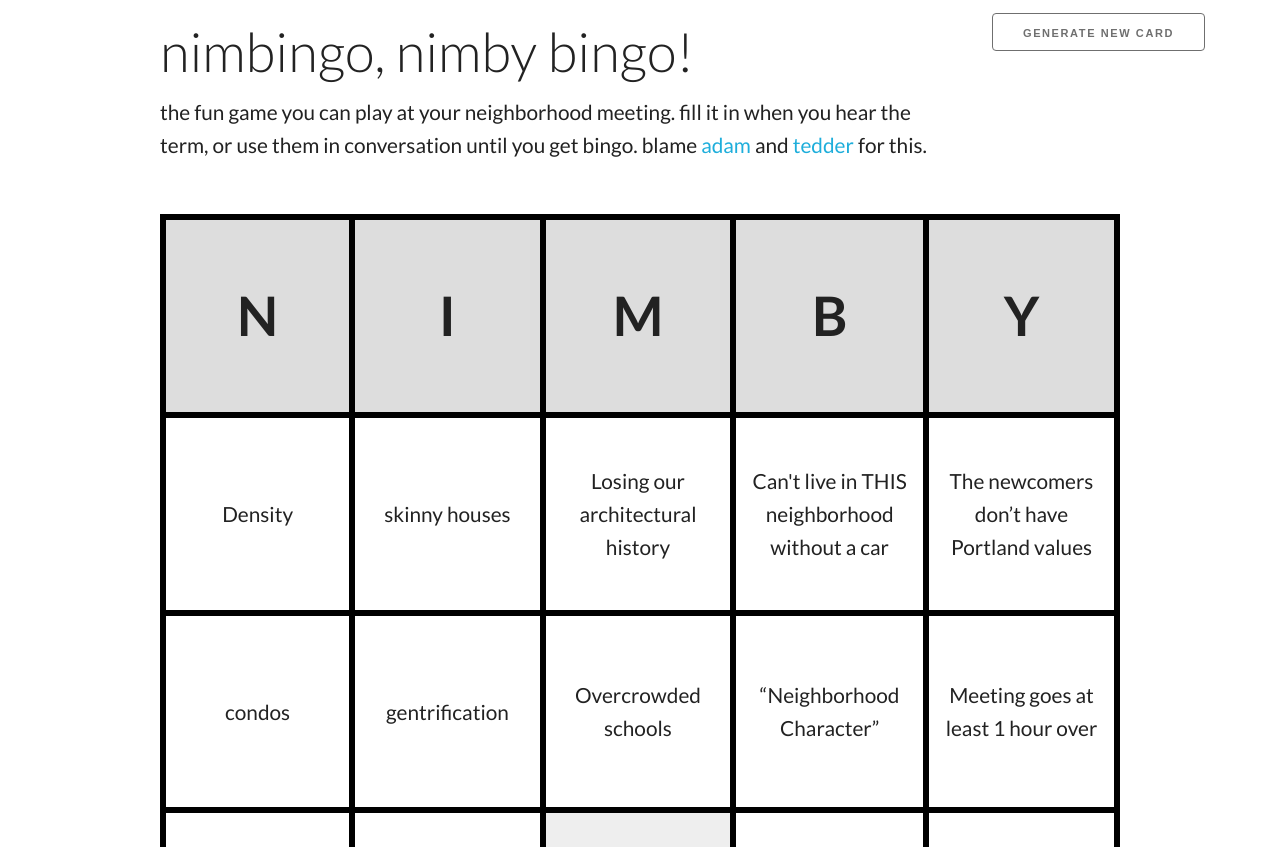
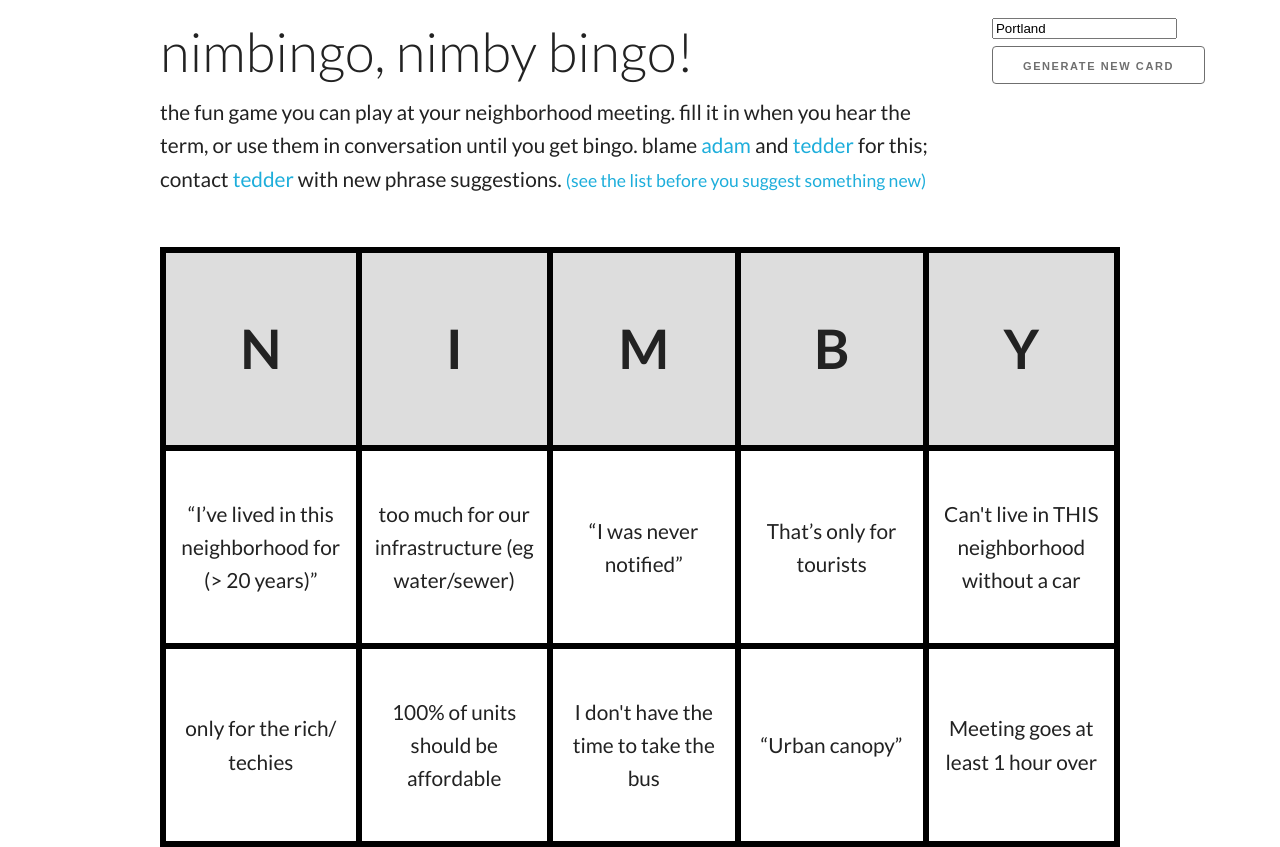
Before and after one commit to tedder/nimbingo, a plain HTML site: page htdocs/index.html in a window 1280 px wide. Shown: the top 847 px of the page. Drawn offline with nearby package versions, Linux system fonts and the light colour scheme.

Commit message:
add dropdown for cities, replace generics and add locals. started on 'dump array to html'

```diff
--- a/htdocs/index.html
+++ b/htdocs/index.html
@@ -38,17 +38,29 @@
   </style>
   <script type="text/javascript">
 
+var locals = {
+  'portland': [
+'Suggestion to put it in Gateway instead',
+'becoming California',
+'“Bungalows”',
+'Biketown',
+  ],
+  'sanfrancisco': [
+'Mission District',
+'Suggestion to put it in SOMA instead',
+  ]
+};
+
 var text = [
 'I don’t know anyone who…',
 'Nobody rides transit anyhow',
-'The newcomers don’t have Portland values',
+'The newcomers don’t have $CITY values',
 'Can\'t live in THIS neighborhood without a car',
 'That’s only for tourists',
 'Back when people knew their neighbors',
 'Meeting goes at least 1 hour over',
 '“Think of the children”',
 '“Neighborhood Character”',
-'Suggestion to put it in Gateway instead',
 '“Urban canopy”',
 '“I need my car”',
 'Density',
@@ -58,20 +70,22 @@ var text = [
 'hipsters',
 'condos',
 'gentrification',
+'too big/ out of scale',
+'only for the rich/ techies',
+'100% of units should be affordable',
+'wind tunnels',
+'too much for our infrastructure (eg water/sewer)',
 'it will block view/ sun',
 'skinny houses',
 'backdoor rezoning',
-'becoming California',
 'Godwin\'s Law',
 'we\'re not (city)',
 'renters with several cars',
 'Someone starts yelling',
 'literal mention of their backyard',
 'manhattanization',
-'“Bungalows”',
 '“Isn’t the right place to build affordable housing”',
-'Biketown',
-'Portland is getting too big',
+'$CITY is getting too big',
 'Has anyone researched this?',
 'Someone starts crying',
 'Construction noise/ dust/ toxins',
@@ -97,28 +111,63 @@ var text = [
 function generateCard() {
   //$("#msgid").html("This is Hello World by JQuery");
   var ourlist = text.slice(); // slice copies array
+  var chosen_city = $("input[name=city]").val() || 'Portland';
+  var chosen_city_normalized = chosen_city.toLowerCase().replace(/\s+/g, '');
+  console.log("city: ", chosen_city, chosen_city_normalized);
+  if (locals[chosen_city_normalized]) {
+    locallist = locals[chosen_city_normalized].slice(); // again, copy
+    ourlist = $.merge(ourlist, locallist);
+    //console.log(ourlist);
+  }
+
   //console.log("---", $(ourlist).length);
   $(".bingocell").each(function() {
     if ( $.inArray('bingohead', $(this).attr('class').split(' ')) == -1
      &&  $.inArray('freesquare', $(this).attr('class').split(' ')) == -1) {
       //console.log($(this).attr('class'));
       var i = Math.floor(Math.random()*ourlist.length);
-      var itext = ourlist.splice(i, 1);
+      var itext = ourlist.splice(i, 1)[0];
       //console.log(i, $(ourlist).length, itext);
-      $(this).html(itext);
+      //console.log("it", itext);
+      $(this).html(itext.replace('$CITY', chosen_city));
     }
   });
 }
 
-$(document).ready(generateCard);
+function dump_phrases(_this) {
+  //var phrases = ','.join
+  //$('#phraselist').replaceWith('yy');
+    //alert('yo');
+  //$('#phraselist').innerHTML = 'zz';
+}
+
+function init() {
+  generateCard();
+  $("input[name=city]").val('Portland');
+  $('input[name=city]').click(function() {
+    $(this).val('');
+  });
+  $('#phraseclick').click(function() {
+    dump_phrases(this);
+  });
+}
+
+//$(document).ready(generateCard);
+$(document).ready(init);
 
   </script>
 </head>
 <body>
 <div class="container">
  <div class="row" style="margin-bottom: 2em">
-  <div class="ten columns"><h2 style="margin: 0; padding: 0">nimbingo, nimby bingo!</h2>the fun game you can play at your neighborhood meeting. fill it in when you hear the term, or use them in conversation until you get bingo. blame <a href="https://twitter.com/adamherstein">adam</a> and <a href="https://twitter.com/tedder42">tedder</a> for this.</div>
-  <div class="two columns newcard"><input id="newcard" type="button" value="generate new card" onClick="generateCard()"></div>
+  <div class="ten columns"><h2 style="margin: 0; padding: 0">nimbingo, nimby bingo!</h2>the fun game you can play at your neighborhood meeting. fill it in when you hear the term, or use them in conversation until you get bingo. blame <a href="https://twitter.com/adamherstein">adam</a> and <a href="https://twitter.com/tedder42">tedder</a> for this; contact <a href="https://twitter.com/tedder42">tedder</a> with new phrase suggestions. <span id="phraselist"><a id="phraseclick">(see the list before you suggest something new)</a></span></div>
+  <div class="two columns newcard">
+<input list="cities" name="city">
+<datalist id="cities">
+  <option value="Portland">
+  <option value="San Francisco">
+</datalist>
+<input id="newcard" type="button" value="generate new card" onClick="generateCard()"></div>
  </div> <!-- row -->
  <div class="row">
   <div class="twelve columns columns-sm bingocard">
```
